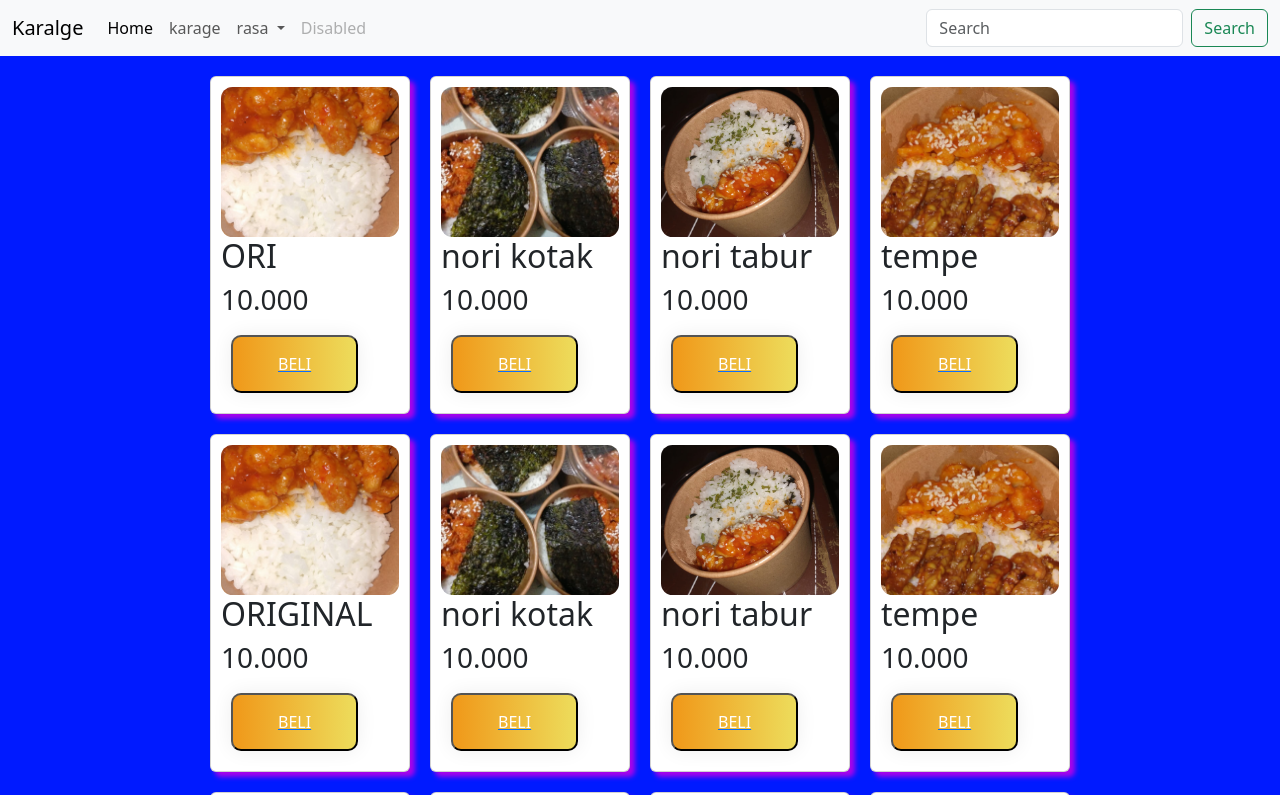
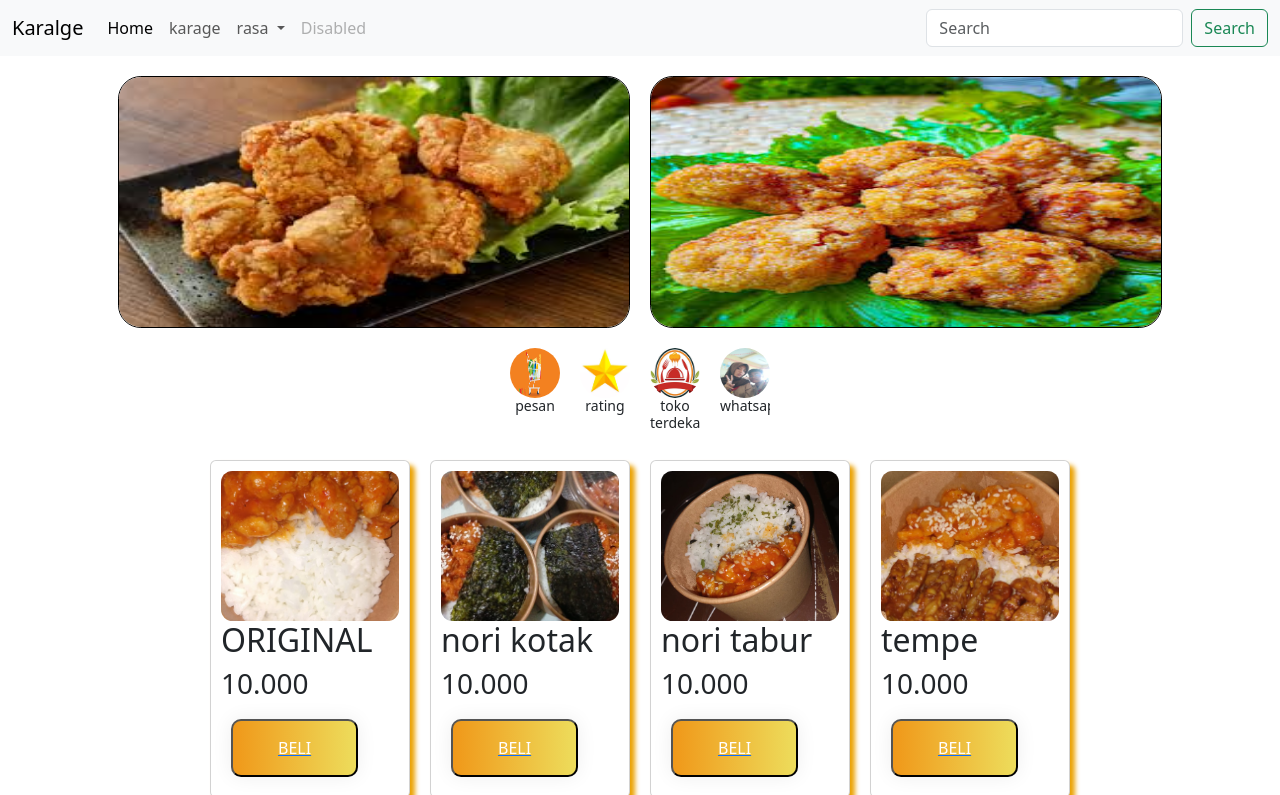
Before and after one commit to Ahmad-daniyal/Store, a plain HTML site: page materi_kelas.css/card2.html in a window 1280 px wide. Shown: the top 795 px of the page. Drawn offline with nearby package versions, Linux system fonts and the light colour scheme.

Commit message:
pembaruan 1

```diff
--- a/materi_kelas.css/card2.html
+++ b/materi_kelas.css/card2.html
@@ -1,5 +1,5 @@
 <!DOCTYPE html>
-<html lang="en">
+<html lang="id">
 <head>
     <meta charset="UTF-8">
 
@@ -49,14 +49,48 @@
   </div>
 </nav>
 
+  <div class="daym">
+    <div class="iklan">
+      <img src="karage 1.jpeg" alt="">
+    </div>
+    <div class="iklan">
+      <img src="karage 2.jpeg" alt="">
+    </div>
+  </div>
+
+  <div class="daym">
+    <div class="kategori">
+      <a href="pesan.html"><img src="pesan.png" alt=""></a>
+      <h2>pesan</h2>
+    </div>
+    <div class="kategori">
+      <a href="rating.html"><img src="bintang.jpeg" alt=""></a>
+      <h2>rating</h2>
+    </div>
+    <div class="kategori">
+     <a href="cabang.html"> <img src="cabang.jpeg" alt=""> </a>
+     <h2>toko terdekat</h2>
+    </div>
+    <div class="kategori">
+      <a
+    href="https://wa.me/6281214932213?text=Halo%20saya%20tertarik%20dengan%20produk%20Anda">
+    <img src="kitaa.jpg" alt="">
+  </a>
+      <h2>whatsap</h2>
+    </div>
+  </div>
+
+
     <div class="daym">
       <div data-aos="fade-down-right">
       <div class="card">
         <img src="ori.jpg" alt="">
-        <h2>ORI</h2>
+        <h2>ORIGINAL
+        </h2>
         <h3>10.000</h3>
 
-               <a href="ori.jpg"><button class="btn-grad">beli</button></a>
+               <a
+    href="https://wa.me/6281214932213?text=Halo%20saya%20beli%20karage%20rasa%20originalnya"><button class="btn-grad">beli</button></a>
           </div>
           </div>
           <div data-aos="fade-down">
@@ -113,7 +147,7 @@
             <h2>nori tabur</h2>
             <h3>10.000</h3>
 
-            <a href="rumputt.jpg"><button class="btn-grad">beli</button></a>
+            <button class="btn-grad">beli</button>
             </div>
           </div>
           <div data-aos="fade-up-right">
@@ -195,6 +229,8 @@
           </div>
           </div>
           </div>
+          <a href="#top"><button>kembali ke atas</button></a>
+
 
 
 
--- a/materi_kelas.css/dodol.css
+++ b/materi_kelas.css/dodol.css
@@ -2,14 +2,13 @@
   display: flex;
   justify-content: center;
   gap: 20px;
-  background-color: rgb(0, 26, 255);
 }
 .card {
   width: 200px;
   border: 1px solid black;
   padding: 10px;
   border-radius: 2cap;
-  box-shadow: 5px 5px 5px rgb(169, 3, 235);
+  box-shadow: 5px 5px 5px rgb(235, 162, 3);
   height: 300px;
   margin-top: 20px;
   overflow: hidden;
@@ -20,6 +19,33 @@
   height: 150px;
   object-fit: cover;
   max-width: auto;
+}
+.iklan{
+  width: 32rem;
+  border: 1px solid black;
+  border-radius: 2cap;
+  margin-top: 20px;
+  overflow: hidden;
+}
+.iklan img {
+  width: 100%;
+  border-radius: 1cap;
+  height: 250px;
+  max-width: auto;
+}
+.kategori{
+  width: 50px;
+  margin-top: 20px;
+  overflow: hidden;
+}
+.kategori img {
+  width: 100%;
+  border-radius: 100%;
+  height: 50px;
+}
+.kategori h2{
+  text-align: center;
+  font-size: 14px;
 }
 
 .card:hover img {
@@ -54,3 +80,17 @@
   text-decoration: none;
   box-shadow: 0 0 20px #f09819;
 }
+
+    .whatsapp-btn {
+      background-color: #25D366;
+      color: white;
+      padding: 15px 25px;
+      border-radius: 8px;
+      text-decoration: none;
+      font-size: 18px;
+      font-weight: bold;
+      transition: 0.3s;
+    }
+    .whatsapp-btn:hover {
+      background-color: #1ebe5d;
+    }
```
Also changed, not shown: materi_kelas.css/cabang.html (added, +18 -0 lines), materi_kelas.css/pesan.html (added, +18 -0 lines), materi_kelas.css/rating.html (added, +18 -0 lines), materi_kelas.css/bintang.jpeg (added), materi_kelas.css/cabang.jpeg (added), materi_kelas.css/karage 1.jpeg (added), materi_kelas.css/karage 2.jpeg (added), materi_kelas.css/pesan.png (added).
